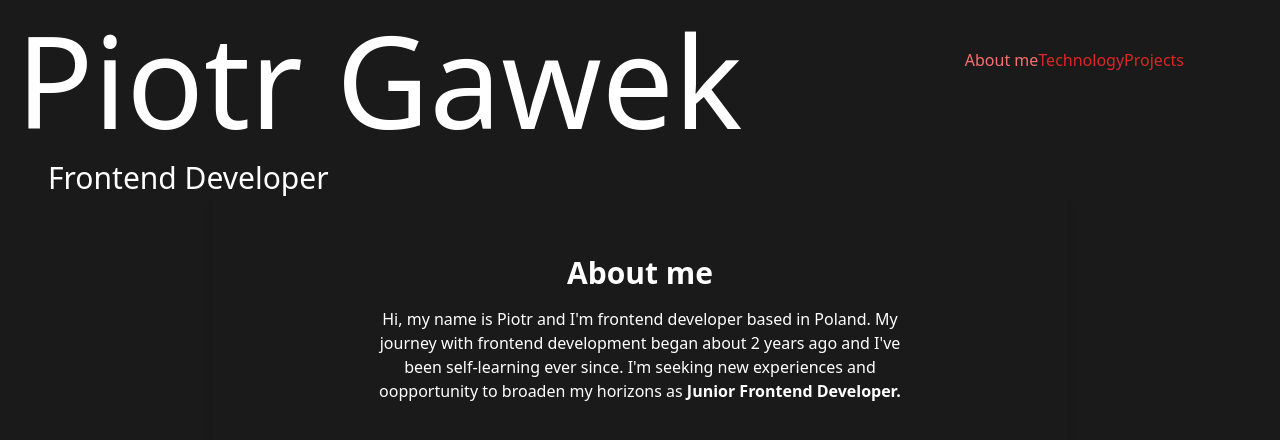
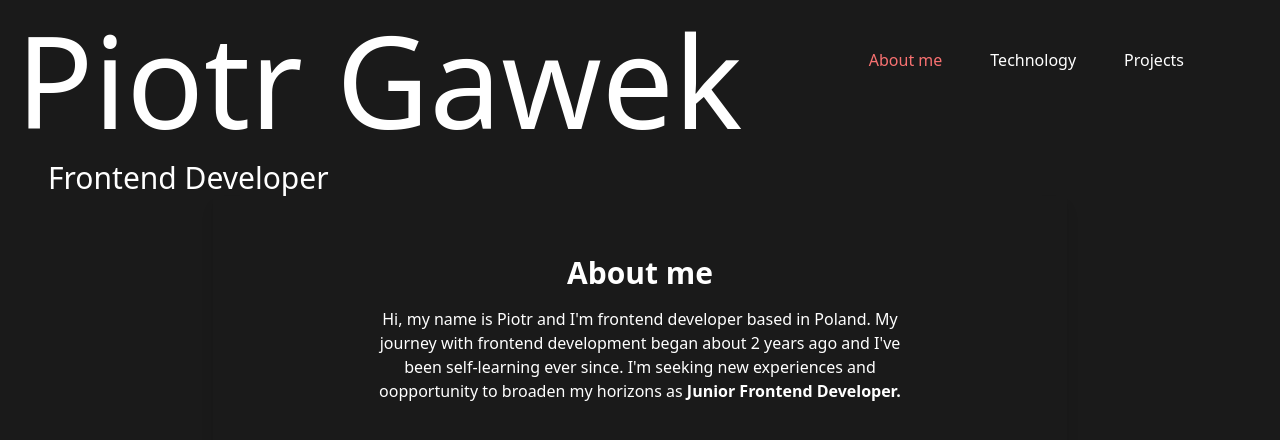
Before and after one commit to Garmah98/Portfolio, a React (Vite) app: page / in a window 1280 px wide. Shown: the top 440 px of the page. Built offline with nearby package versions, Linux system fonts and the light colour scheme.

Commit message:
Finished basic navigation v.1

```diff
--- a/src/components/Navigation.tsx
+++ b/src/components/Navigation.tsx
@@ -1,8 +1,8 @@
 import { NavLink } from 'react-router'
 export default function Navigation() {
     return (
-        <nav className="absolute right-24 top-12 text-red-600">
-            <ul className="flex">
+        <nav className="absolute right-20 top-8  text-red-600">
+            <ul className="flex gap-4 text-white ">
                 <NavLink
                     to={'/'}
                     className={({ isActive }) =>
--- a/src/index.css
+++ b/src/index.css
@@ -8,7 +8,14 @@ body {
     box-sizing: border-box;
     background-color: #1a1a1a;
 }
-
+a {
+    padding: 1rem;
+}
+a:hover {
+    border-radius: 1rem;
+    /* background-color: rgb(23 23 23); */
+    box-shadow: 0 8px 8px -3px black;
+}
 @layer base {
     :root {
         --background: 0 0% 100%;
```
Lines whose indentation alone changed are shown as unchanged.
